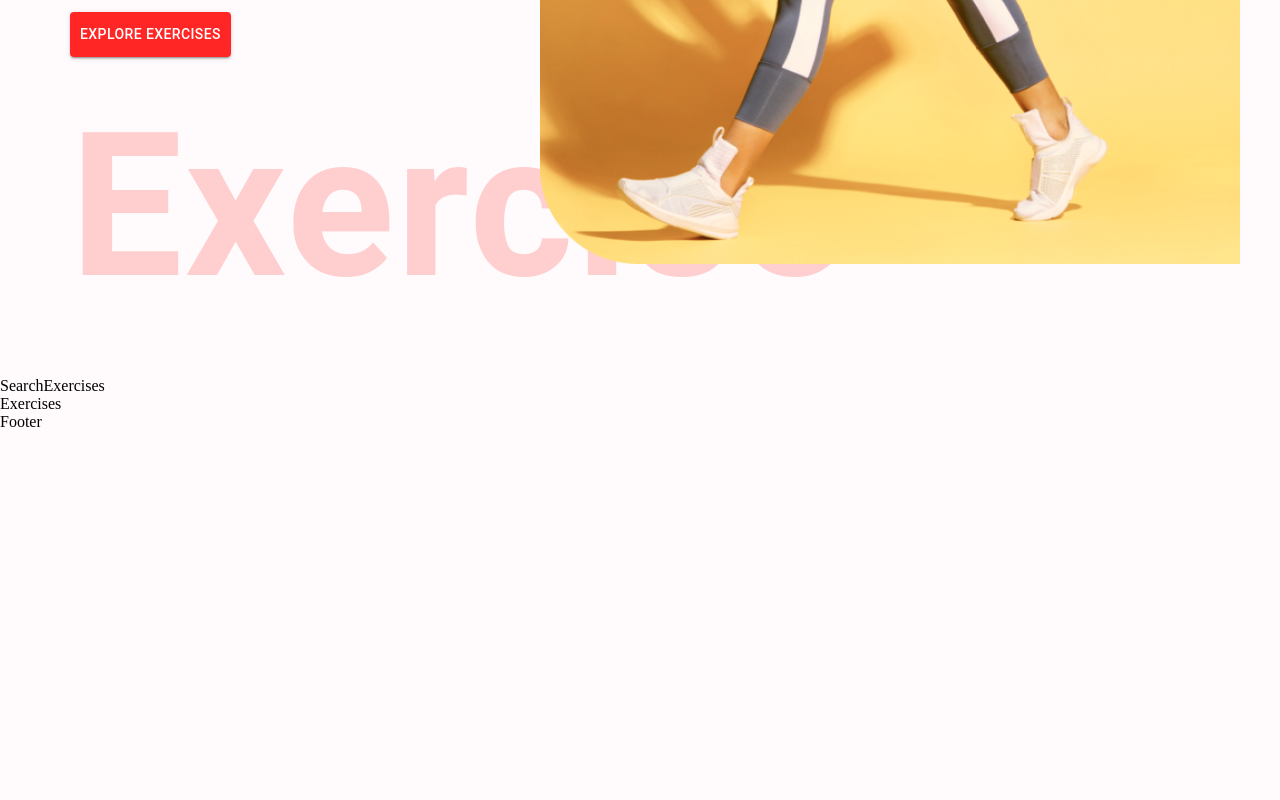
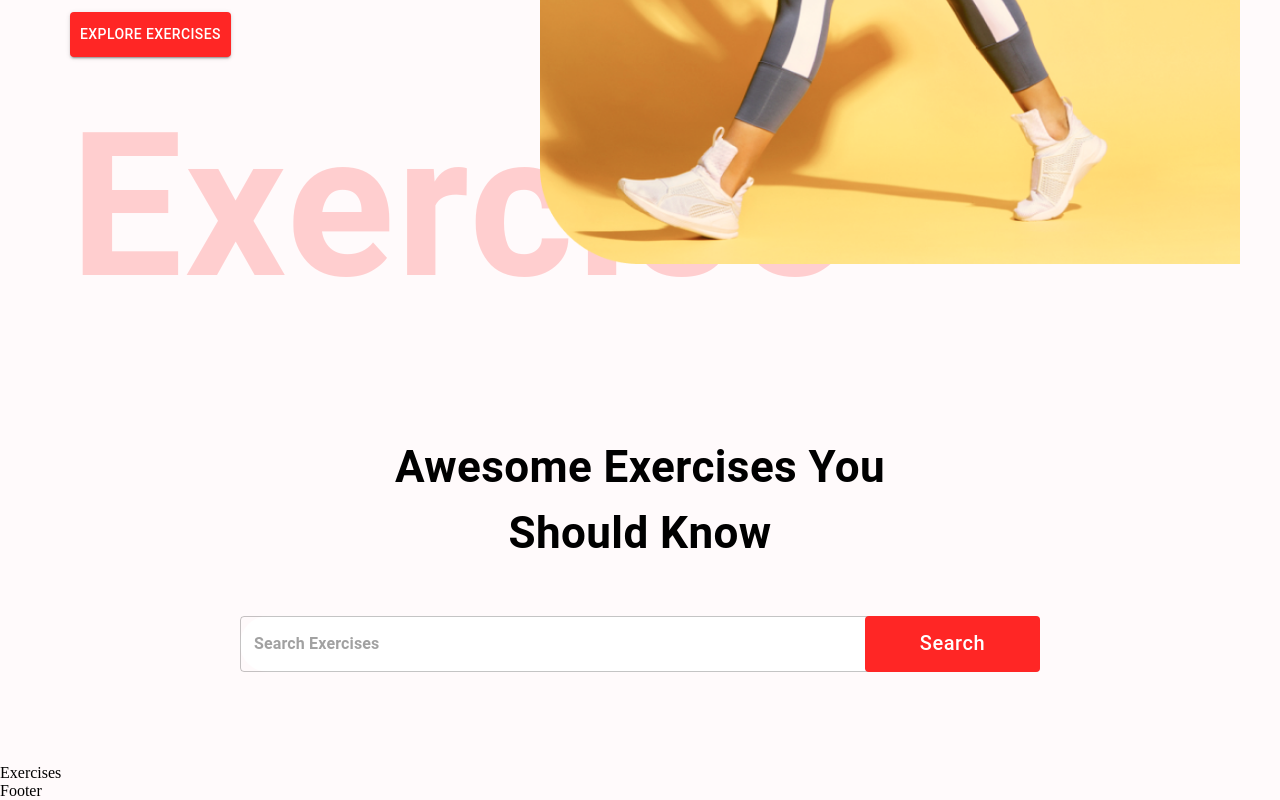
Before and after one commit to KitkouskiKalani/gym-exercises, a React (Create React App) app: page / in a window 1280 px wide. Shown: the part 602-1402 px from the top of the page. Before the commit the page ends 1033 px from the top, so only its background shows below. Built offline with nearby package versions, Linux system fonts and the light colour scheme.

Commit message:
Added search bar

```diff
--- a/src/components/SearchExercises.js
+++ b/src/components/SearchExercises.js
@@ -1,8 +1,55 @@
-import React from 'react'
+import React, {useEffect, useState} from 'react';
+
+import {Box, Button, Stack, TextField, Typography} from '@mui/material';
 
 const SearchExercises = () => {
   return (
-    <div>SearchExercises</div>
+    <Stack alignItems='center'
+      mt='37px'
+      justifyContent='center'
+      p='20px'>
+
+      <Typography fontWeight={700}
+      mb='50px'
+      textAlign='center'
+      sx={{
+        fontSize:{lg: '44px', xs: '30px'}}}>
+        Awesome Exercises You <br/>
+        Should Know
+      </Typography>
+
+      <Box position='relative' mb='72px'>
+
+          <TextField height='76px'
+            value=''
+            onChange={(e)=>{}}
+            placeholder='Search Exercises'
+            type='text'
+            sx={{
+              input: {
+                fontWeight: '700',
+                border: 'none',
+                borderRadius: '4px'
+              },
+              width:{lg:'800px', xs:'350px'},
+              backgroundColor: '#FFF',
+              borderRadius:'40px'
+            }}/>
+            <Button className='search-btn'
+            sx={{
+              bgcolor:'#FF2625',
+              color:'#FFF',
+              textTransform:'none',
+              width:{lg:'175px', xs:'80px'},
+              fontSize:{lg:'20px', xs:'14px'},
+              height:'56px',
+              position:'absolute',
+              right:'0'
+            }}>
+              Search
+            </Button>
+      </Box>
+    </Stack>
   )
 }
 
```
